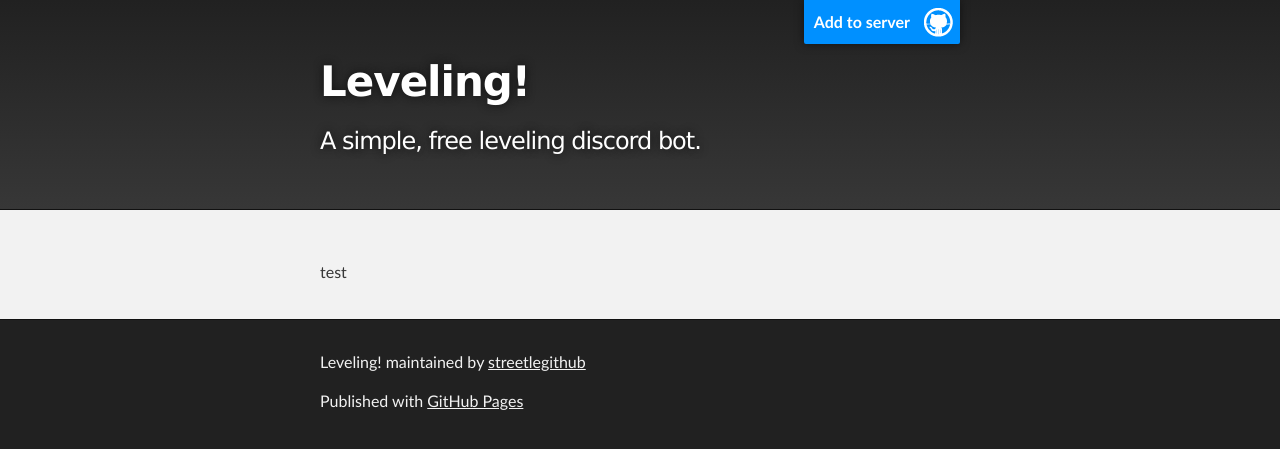
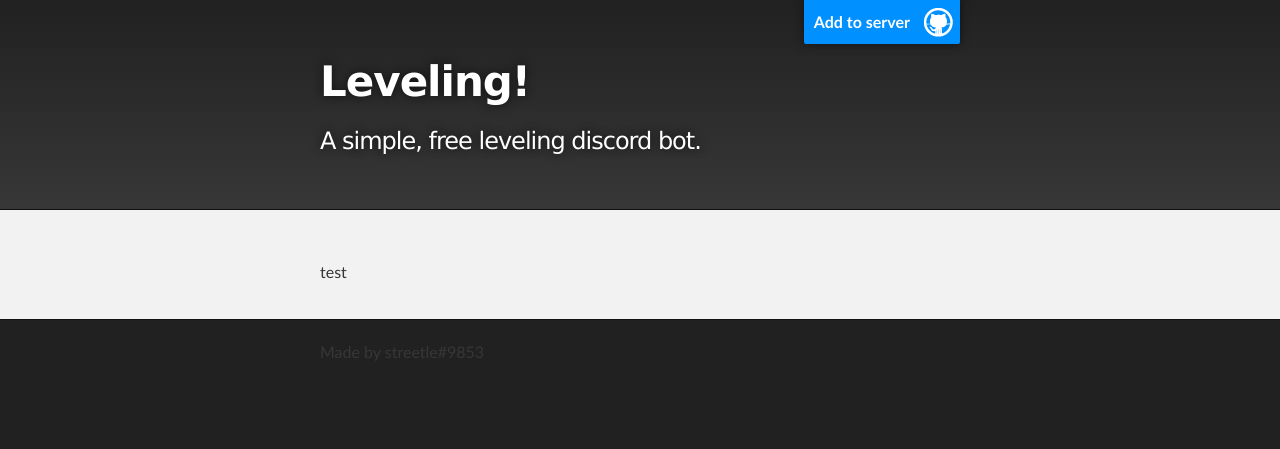
Before and after one commit to streetlegithub/levelerbot.cf, a Jekyll site: the page built from index.md, in a window 1280 px wide. Shown: the top 449 px of the page. Built offline with Jekyll 4.4.1, drawn with Linux system fonts in a browser that asks for light colours; our own code applies the rules of GitHub Pages for plain Markdown files.

Commit message:
Update default.html

```diff
--- a/_layouts/default.html
+++ b/_layouts/default.html
@@ -42,11 +42,8 @@
     <!-- FOOTER  -->
     <div id="footer_wrap" class="outer">
       <footer class="inner">
-        {% if site.github.is_project_page %}
-        <p class="copyright">{{ site.title | default: site.github.repository_name }} maintained by <a href="{{ site.github.owner_url }}">{{ site.github.owner_name }}</a></p>
-        {% endif %}
-        <p>Published with <a href="https://pages.github.com">GitHub Pages</a></p>
-      </footer>
+       Made by streetle#9853
+        </footer>
     </div>
   </body>
 </html>
```
